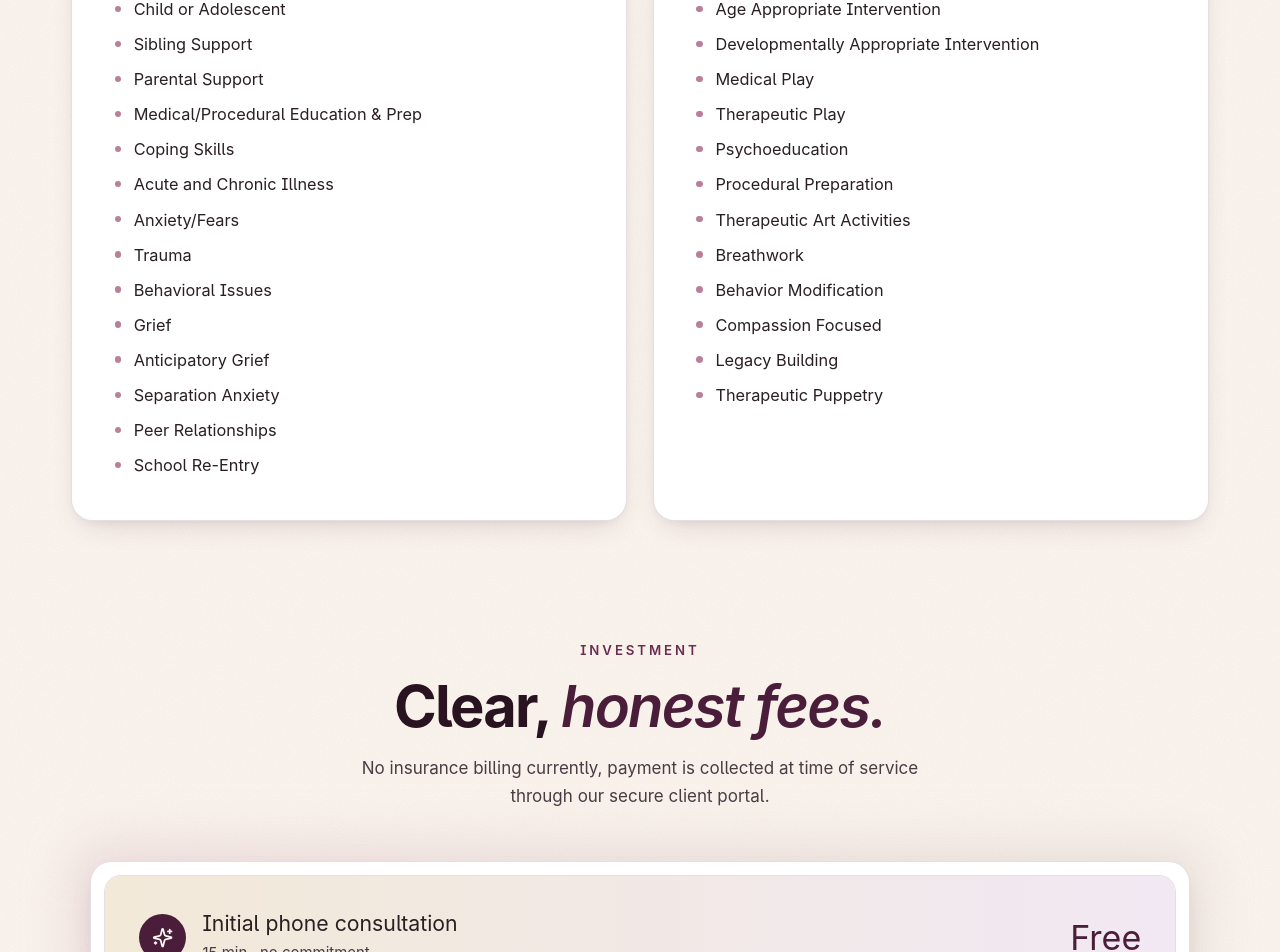
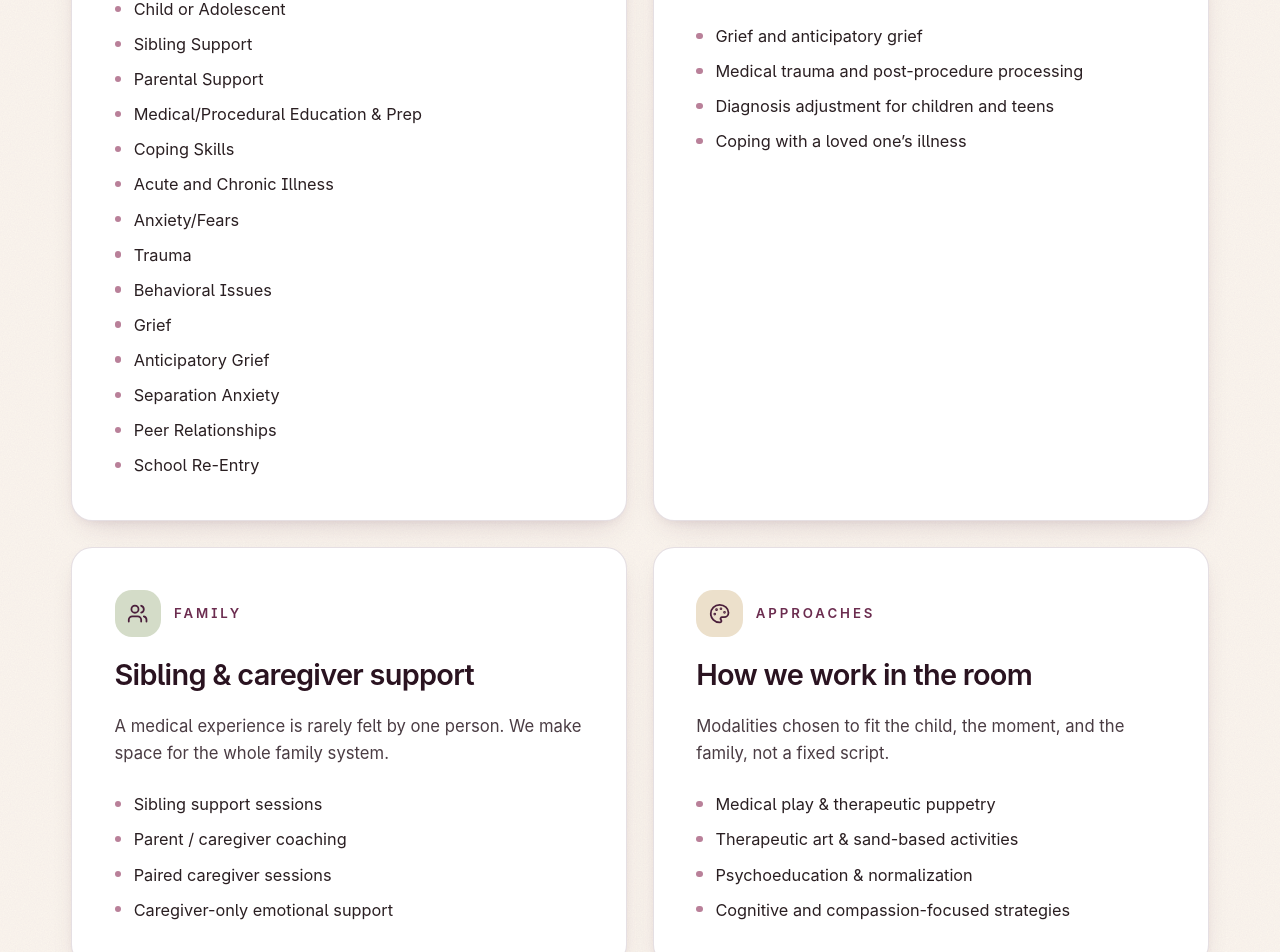
Before and after one commit to zackaryzbrown/Booking-site-mockup, a React (Vite) app: page /services in a window 1280 px wide. Shown: the part 1417-2369 px from the top of the page. Built offline with nearby package versions, Linux system fonts and the light colour scheme.

Commit message:
feat: add new service categories and enhance service descriptions in Services page

```diff
--- a/src/app/components/pages/Services.tsx
+++ b/src/app/components/pages/Services.tsx
@@ -1,3 +1,5 @@
+declare module "lucide-react";
+
 import { Link } from "react-router";
 import {
   ArrowUpRight,
@@ -6,10 +8,11 @@ import {
   BookOpenText,
   Sparkles,
   ShieldCheck,
+  HandHeart,
+  Users,
 } from "lucide-react";
 
 const BOOKING_URL = "https://achildsperspective-jm.clientsecure.me/";
-
 
 const groups = [
   {
@@ -36,33 +39,57 @@ const groups = [
     accent: "var(--lavender)",
   },
   {
+    icon: HandHeart,
+    label: "Emotional",
+    title: "Grief, anticipatory grief & trauma",
+    body: "Walking alongside families through loss, life-limiting diagnoses, and the heaviness that doesn’t fit into a clinic visit.",
+    items: [
+      "Grief and anticipatory grief",
+      "Medical trauma and post-procedure processing",
+      "Diagnosis adjustment for children and teens",
+      "Coping with a loved one’s illness",
+    ],
+    accent: "var(--mauve-soft)",
+  },
+  {
+    icon: Users,
+    label: "Family",
+    title: "Sibling & caregiver support",
+    body: "A medical experience is rarely felt by one person. We make space for the whole family system.",
+    items: [
+      "Sibling support sessions",
+      "Parent / caregiver coaching",
+      "Paired caregiver sessions",
+      "Caregiver-only emotional support",
+    ],
+    accent: "var(--sage-soft)",
+  },
+  {
     icon: Palette,
     label: "Approaches",
     title: "How we work in the room",
     body: "Modalities chosen to fit the child, the moment, and the family, not a fixed script.",
     items: [
-      "Age Appropriate Intervention",
-      "Developmentally Appropriate Intervention",
-      "Medical Play",
-      "Therapeutic Play",
-      "Psychoeducation",
-      "Procedural Preparation",
-      "Therapeutic Art Activities",
-      "Breathwork",
-      "Behavior Modification",
-      "Compassion Focused",
-      "Legacy Building",
-      "Therapeutic Puppetry",
+      "Medical play & therapeutic puppetry",
+      "Therapeutic art & sand-based activities",
+      "Psychoeducation & normalization",
+      "Cognitive and compassion-focused strategies",
     ],
-    accent: "var(--mauve-soft)",
+    accent: "var(--ivory-3)",
   },
 ];
 
 const fees = [
   { service: "50 minute Individual Session - Child/Adolescent", price: "$85" },
-  { service: "1 hour Group Session - Child/Adolescent (when offered)", price: "$45" },
+  {
+    service: "1 hour Group Session - Child/Adolescent (when offered)",
+    price: "$45",
+  },
   { service: "50 minute Individual Session - Parent/Caregiver", price: "$85" },
-  { service: "1 hour Group Session - Parent/Caregiver (when offered)", price: "$45" },
+  {
+    service: "1 hour Group Session - Parent/Caregiver (when offered)",
+    price: "$45",
+  },
 ];
 
 export function Services() {
```
